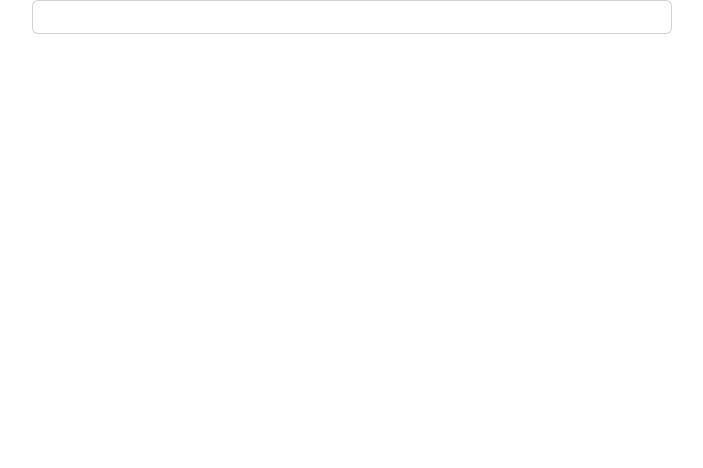
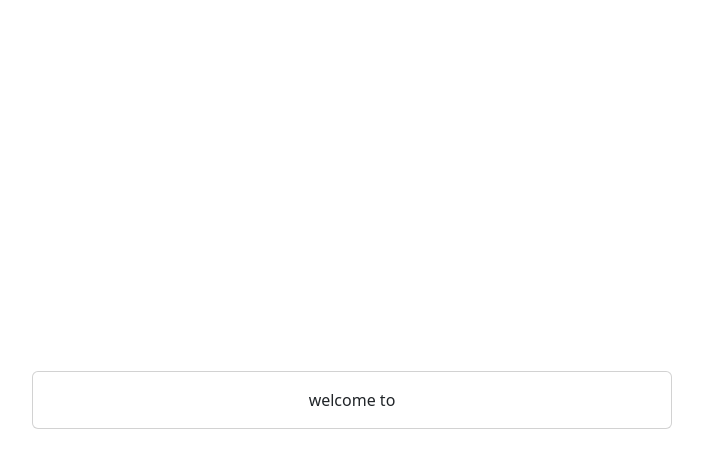
Before and after one commit to NSel1727/Audio-Sync, a React (Create React App) app in the folder Frontend/: page / in a window 1280 px wide. Shown: the top 468 px of the page, without its empty margins (288-991 px from the left). Built offline with nearby package versions, Linux system fonts and the light colour scheme.

Commit message:
Add folder

```diff
--- a/Frontend/src/App.css
+++ b/Frontend/src/App.css
@@ -37,9 +37,6 @@
   }
 }
 
-.homePage{
-  width: 50%;
-  position: absolute;
-  top: 25%;
-  left: 25%;
+.welcome{
+
 }
--- a/Frontend/src/Cards/homePage.js
+++ b/Frontend/src/Cards/homePage.js
@@ -1,4 +1,5 @@
 import { useState } from 'react';
+import Logo from '../Components/Logo';
 
 function HomePage(props) {
 
@@ -7,11 +8,16 @@ function HomePage(props) {
   }
 
   return (
-    <div class="homePage card">
-      <div class="card-body">
+      <div class="aligns-items-center justify-content-center card text-center w-50 position-absolute top-50 start-50 translate-middle">
+        <div class="card-body">
+          <div class="welcome">
+            welcome to
+          </div>
+          <Logo/>
 
+
+        </div>
       </div>
-    </div>
   );
 }
 
--- /dev/null
+++ b/Frontend/src/Components/Logo.js
@@ -0,0 +1,10 @@
+import { useState } from 'react';
+
+function Logo() {
+
+  return (
+    null
+  );
+}
+
+export default Logo;
```
Also changed, not shown: Frontend/src/Cards/simulation.js (line endings or trailing spaces), 1 other file (tests, documents, lock files or other folders).
